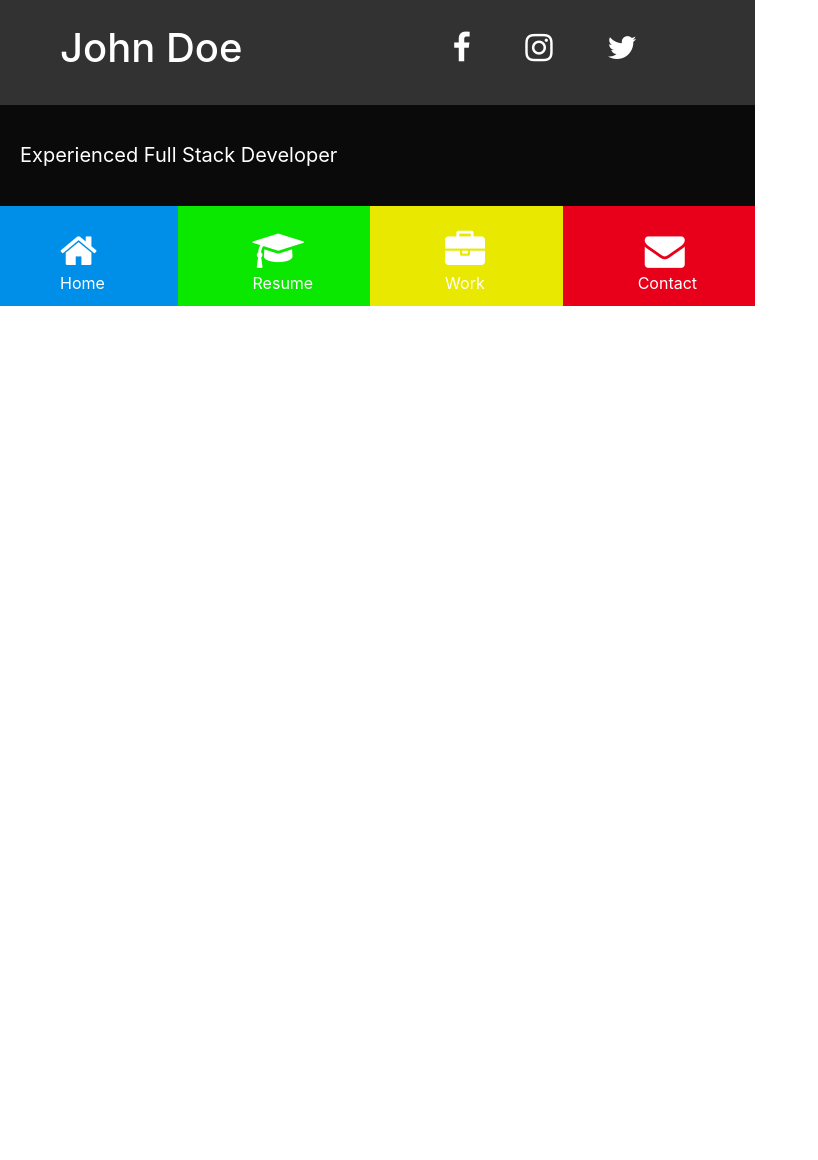
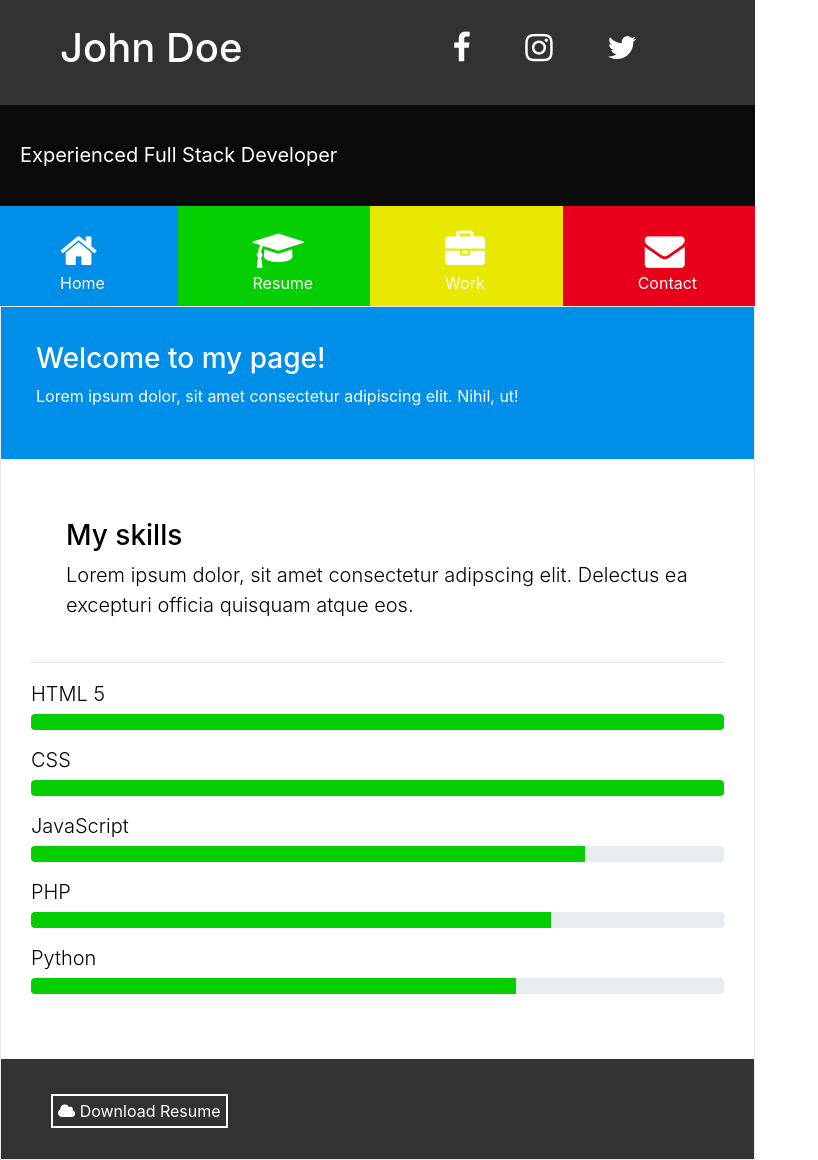
Before and after one commit to kaurkaelepkhk/pvk, a PHP site: page / in a window 1280 px wide. Shown: the part 744-1904 px from the top of the page, without its empty margins (0-818 px from the left). Before the commit the page ends 1050 px from the top, so only its background shows below. Run offline with PHP 8.4, Linux system fonts and the light colour scheme.

Commit message:
Home navigatsiooni sisu

```diff
--- a/portfolio/css/style.css
+++ b/portfolio/css/style.css
@@ -53,7 +53,7 @@ h1, h2, h3, h4, h5, h6, p {
 }
 
 .resume {
-    background-color: #0be800;
+    background-color: #05ce02;
 }
 
 .work {
@@ -78,3 +78,66 @@ h1, h2, h3, h4, h5, h6, p {
     color: #FFF;
     font-size: 40px;
 }
+
+/*Navigatsiooni sisu*/
+
+/***********Home************/
+
+.skills p, .skills h3 {
+    color: #000;
+    font-weight: 300;
+}
+
+.skills p {
+    font-size: 20px;
+}
+
+.skills h3, .homeinfo h3 {
+    font-weight: 500;
+}
+
+.skills-info {
+    color: #000;
+    padding: 0 35px;
+    padding-top: 35px;
+    padding-bottom: 10px;
+}
+
+.skills {
+    padding: 25px 30px;
+    padding-bottom: 65px;
+}
+
+.progress-bar {
+    background-color: #05ce02;
+}
+
+.tiitel {
+    margin-bottom: 5px;
+    margin-top: 15px;
+}
+
+.homeinfo {
+    border: 1px solid #eaeaea;
+}
+
+.pais {
+    padding: 35px 35px;
+    background-color: #008fe8;
+}
+
+/*Jalus*/
+
+.jalus {
+    background-color: #333232;
+    height: 100px;
+    padding: 40px 50px;
+}
+
+.jalus a {
+    color: #FFF;
+    border: 2px solid #FFF;
+    width: 120px;
+    text-decoration: none;
+    padding: 5px 5px;
+}
--- a/portfolio/index.html
+++ b/portfolio/index.html
@@ -66,5 +66,56 @@
         </a>
     </div>
 </div>
+
+<!--Home navigatsiooni info-->
+
+<div class="homeinfo">
+    <div class="pais">
+        <h3>Welcome to my page!</h3>
+        <p>Lorem ipsum dolor, sit amet consectetur adipiscing elit. Nihil, ut!</p>
+    </div>
+    <div class="skills">
+        <div class="skills-info">
+            <h3>My skills</h3>
+            <p>Lorem ipsum dolor, sit amet consectetur adipscing elit. Delectus ea excepturi officia quisquam atque
+                eos.</p>
+        </div>
+        <hr>
+        <p class="tiitel">HTML 5</p>
+        <div class="progress">
+            <div class="progress-bar" role="progressbar" aria-valuenow="70"
+                 aria-valuemin="0" aria-valuemax="100" style="width:100%">
+            </div>
+        </div>
+        <p class="tiitel">CSS</p>
+        <div class="progress">
+            <div class="progress-bar" role="progressbar" aria-valuenow="70"
+                 aria-valuemin="0" aria-valuemax="100" style="width:100%">
+            </div>
+        </div>
+        <p class="tiitel">JavaScript</p>
+        <div class="progress">
+            <div class="progress-bar" role="progressbar" aria-valuenow="70"
+                 aria-valuemin="0" aria-valuemax="100" style="width:80%">
+            </div>
+        </div>
+        <p class="tiitel">PHP</p>
+        <div class="progress">
+            <div class="progress-bar" role="progressbar" aria-valuenow="70"
+                 aria-valuemin="0" aria-valuemax="100" style="width:75%">
+            </div>
+        </div>
+        <p class="tiitel">Python</p>
+        <div class="progress">
+            <div class="progress-bar" role="progressbar" aria-valuenow="70"
+                 aria-valuemin="0" aria-valuemax="100" style="width:70%">
+            </div>
+        </div>
+    </div>
+
+    <div class="jalus">
+        <a href="#"><i class="fa fa-cloud"></i> Download Resume</a>
+    </div>
+</div>
 </body>
 </html>
```
